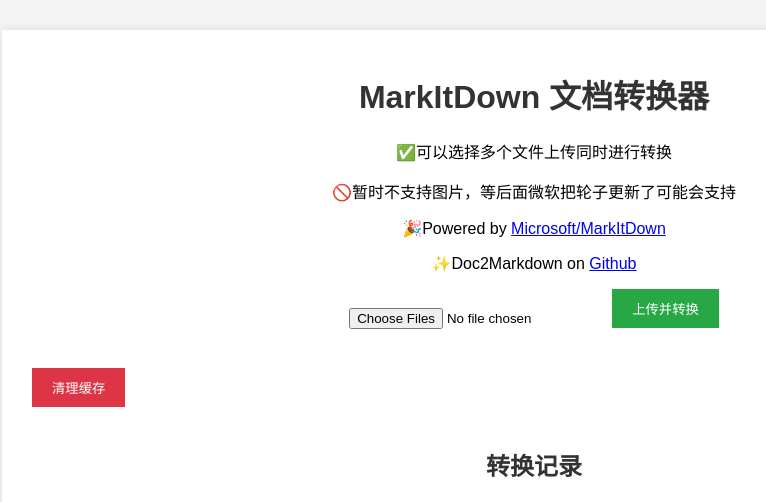
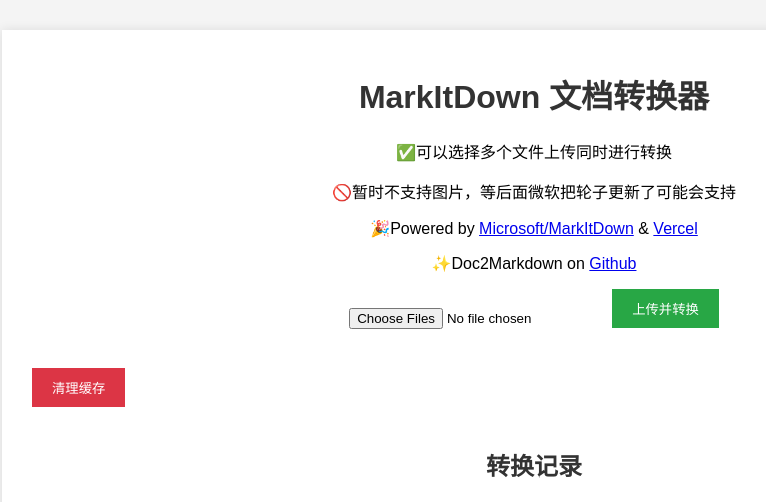
Before and after one commit to DomeenoH/Doc2Markdown, a Flask app: page / in a window 1280 px wide. Shown: the top 502 px of the page, without its empty margins (106-872 px from the left). Run offline with Flask 3, Linux system fonts and the light colour scheme; some libraries are stand-ins or nearby versions.

Commit message:
Added Vercel

```diff
--- a/templates/index.html
+++ b/templates/index.html
@@ -20,6 +20,8 @@
             <p>
                 🎉Powered by
                 <a href="https://github.com/microsoft/markitdown">Microsoft/MarkItDown</a>
+                 &
+                <a href="https://vercel.com">Vercel</a>
             </p>
             <p>
                 ✨Doc2Markdown on <a href="https://github.com/GamerNoTitle/Doc2Markdown">Github</a>
```
